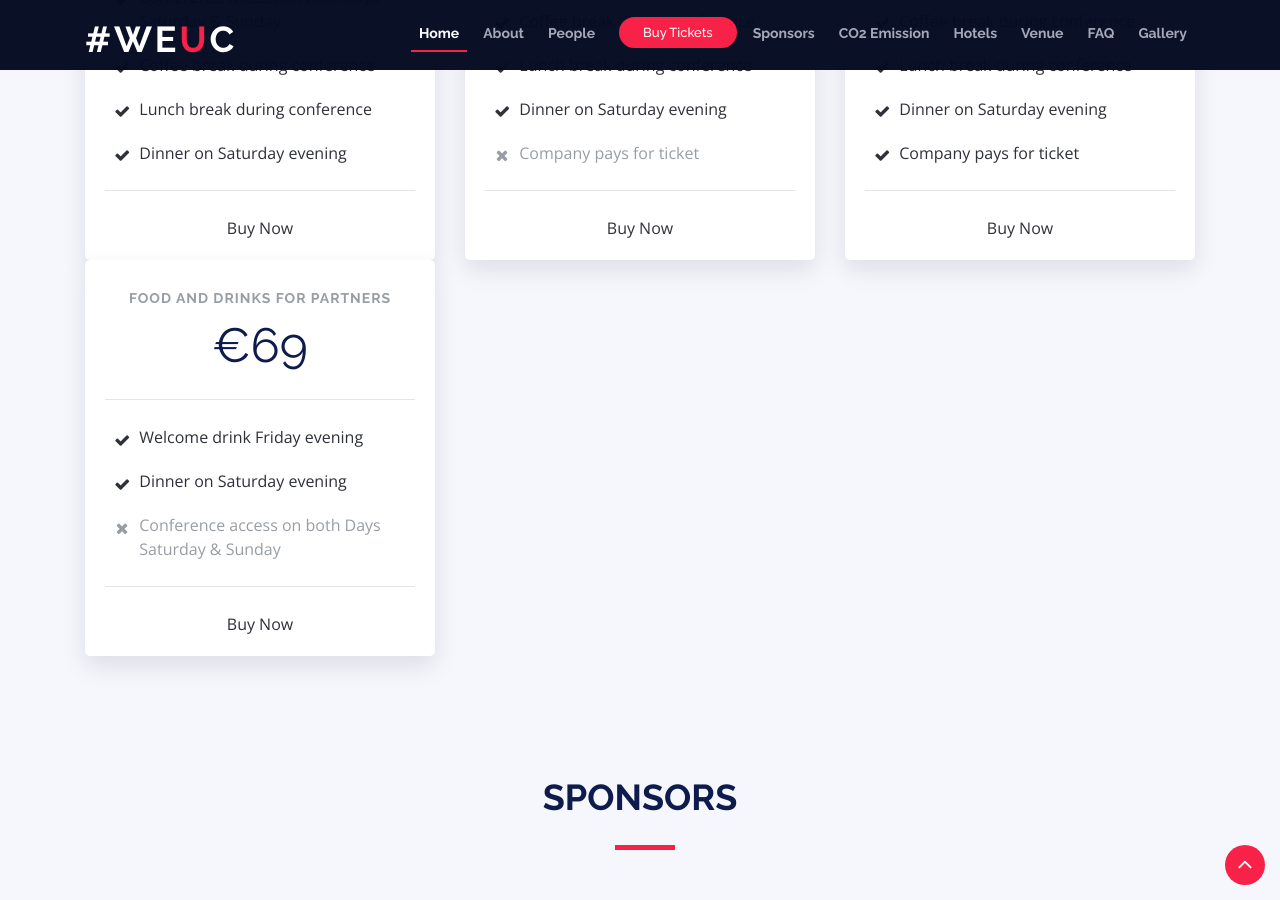
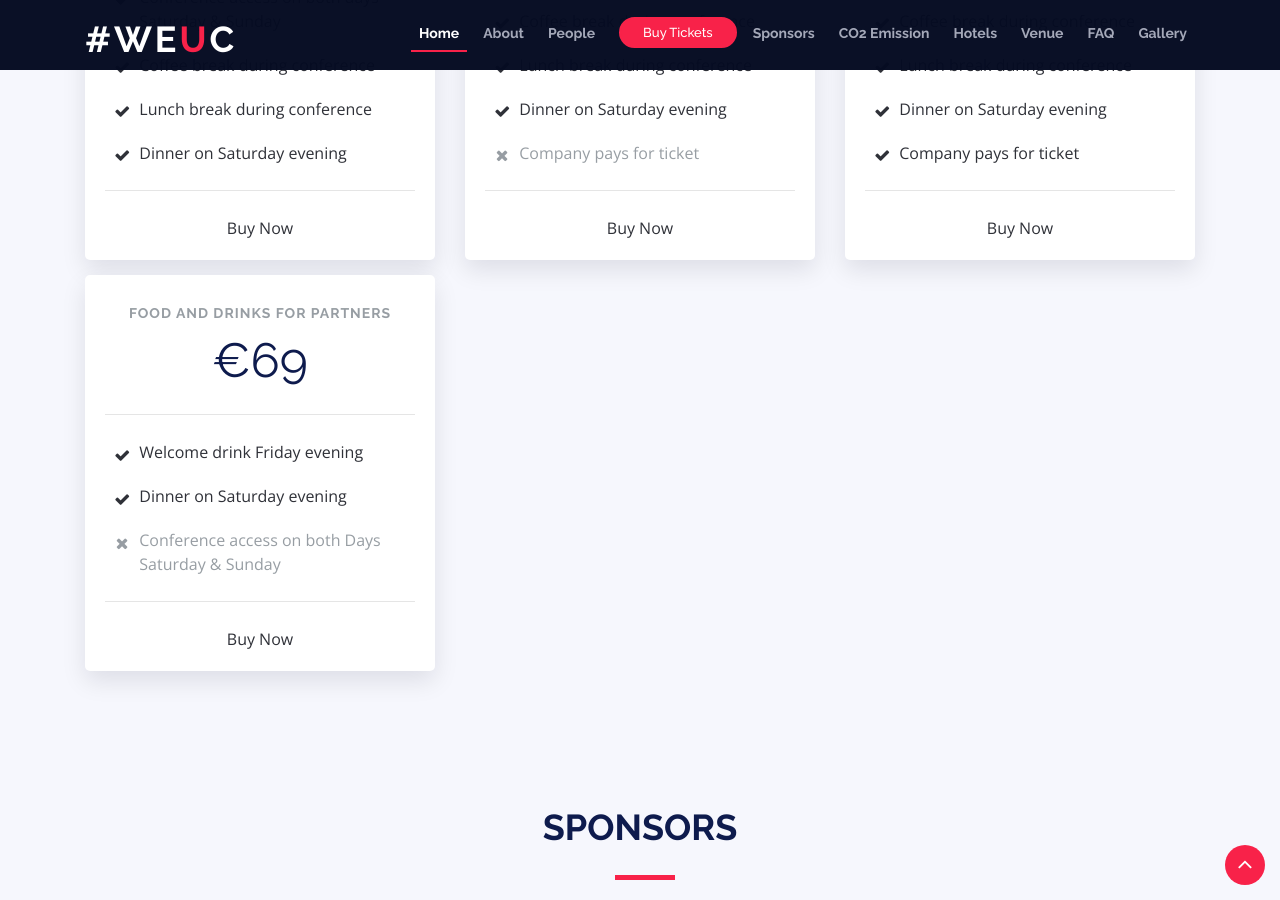
Before and after one commit to weuc/weuc.eu, a Jekyll site: the page built from index.html, in a window 1280 px wide and 900 px high, scrolled down 2751 px. Built offline with Jekyll 4.4.1, drawn with Linux system fonts in a browser that asks for light colours.

Commit message:
Ensure spacing to bottom of tickets

```diff
--- a/_sass/event/_buy-ticket.scss
+++ b/_sass/event/_buy-ticket.scss
@@ -11,6 +11,7 @@
     border-radius: 5px;
     transition: all  0.3s ease-in-out;
     box-shadow: 0 10px 25px 0 rgba($heading-color, 0.1);
+    margin-bottom: 15px !important;
 
     &:hover {
       //transform: scale(1.05);
```
